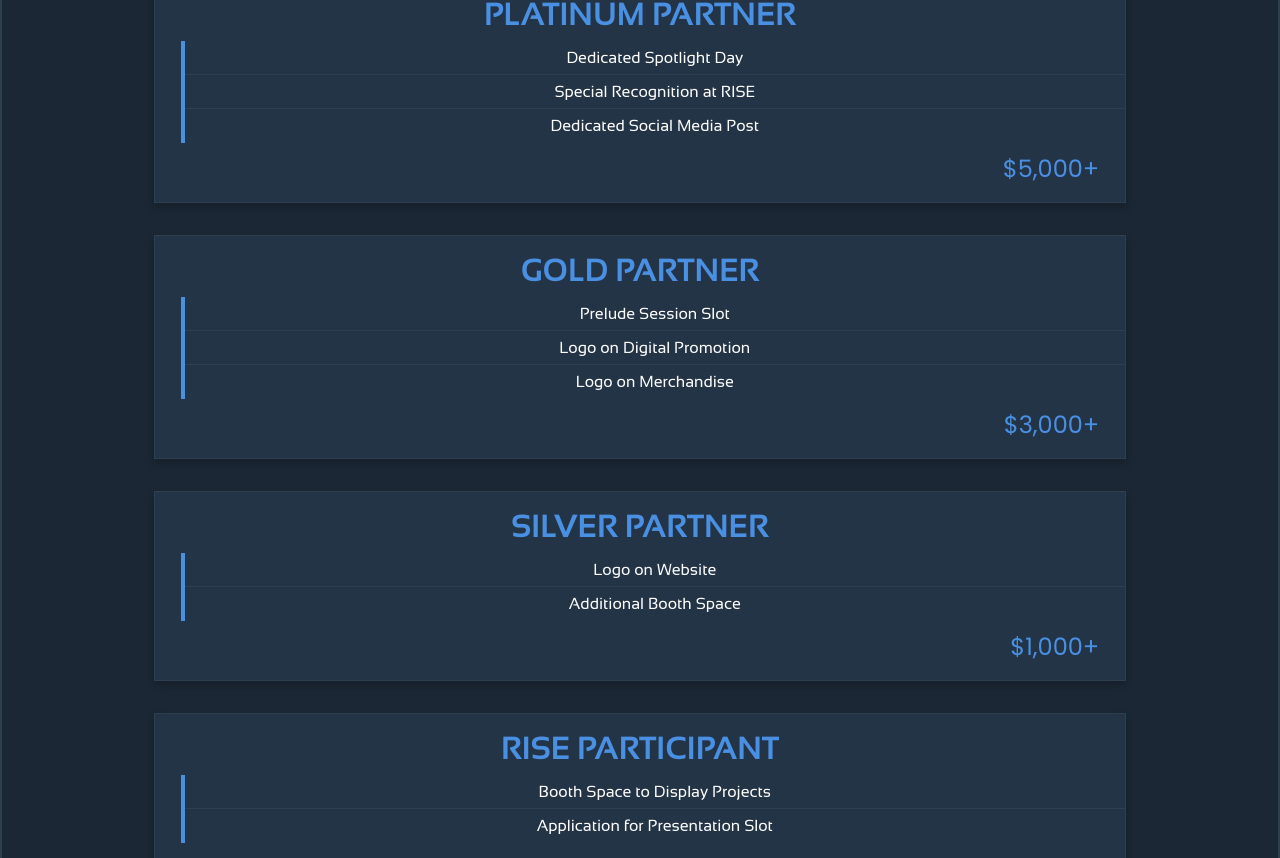
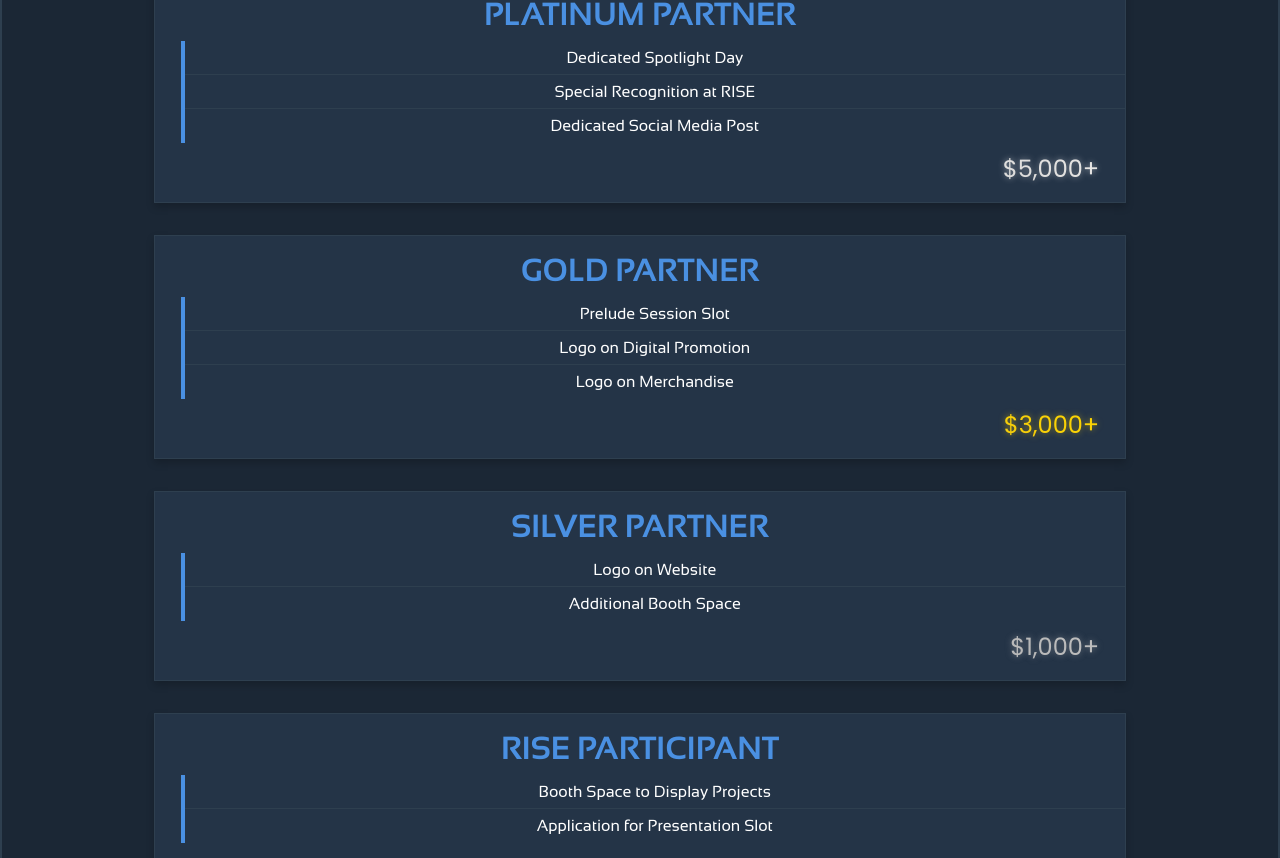
Before and after one commit to purdue-arc/RISE_Site, a React (Create React App) app: page /sponsorship in a window 1280 px wide. Shown: the part 435-1293 px from the top of the page. Built offline with nearby package versions, Linux system fonts and the light colour scheme.

Commit message:
Dollar amount colors

```diff
--- a/src/components/sponsorship/tier-list/TierList.css
+++ b/src/components/sponsorship/tier-list/TierList.css
@@ -68,5 +68,34 @@
     padding-top: 1vh;
     text-align: right;
 }
+.platinum {
+    color: #e5e4e2; /* Base color for platinum */
+    background: -webkit-linear-gradient(45deg, #e5e4e2, #b0b0b0, #e5e4e2);
+    -webkit-background-clip: text;
+    -webkit-text-fill-color: transparent;
+    text-shadow: 0px 0px 6px rgba(255,255,255,0.5);
+}
 
+/* Shiny Gold tier color */
+.gold {
+    color: #ffd700; /* Base color for gold */
+    background: -webkit-linear-gradient(45deg, #ffd700, #d4af37, #ffd700);
+    -webkit-background-clip: text;
+    -webkit-text-fill-color: transparent;
+    text-shadow: 0px 0px 6px rgba(255,215,0,0.5);
+}
+
+/* Silver tier color */
+.silver {
+    color: #c0c0c0; /* Base color for silver */
+    background: -webkit-linear-gradient(45deg, #c0c0c0, #9e9e9e, #c0c0c0);
+    -webkit-background-clip: text;
+    -webkit-text-fill-color: transparent;
+    text-shadow: 0px 0px 6px rgba(192,192,192,0.5);
+}
+
+/* Participant tier color (assuming a blue color for participants) */
+.participant {
+    color: #4a90e2; /* A blue color for participants */
+}
 /* Add any additional styling here */
--- a/src/components/sponsorship/tier-list/TierList.jsx
+++ b/src/components/sponsorship/tier-list/TierList.jsx
@@ -1,7 +1,7 @@
 import React from 'react';
 import './TierList.css';
 
-const Tier = ({ tierName, cost, benefits }) => {
+const Tier = ({ tierName, cost, benefits, tierColor }) => {
     return (
         <div className="tier">
             <div className="tier-name">{tierName}</div>
@@ -10,7 +10,7 @@
                     <div key={index} className="benefit">{benefit}</div>
                 ))}
             </div>
-            <div className="cost">{cost}</div>
+            <div className={`cost ${tierColor}`}>{cost}</div>
         </div>
     );
 };
@@ -18,10 +18,10 @@
 const TierList = () => {
     return (
         <div className="tier-list">
-            <Tier tierName="PLATINUM PARTNER" cost="$5,000+" benefits={["Dedicated Spotlight Day", "Special Recognition at RISE", "Dedicated Social Media Post"]} />
-            <Tier tierName="GOLD PARTNER" cost="$3,000+" benefits={["Prelude Session Slot", "Logo on Digital Promotion", "Logo on Merchandise"]} />
-            <Tier tierName="SILVER PARTNER" cost="$1,000+" benefits={["Logo on Website", "Additional Booth Space"]} />
-            <Tier tierName="RISE PARTICIPANT" cost="FREE" benefits={["Booth Space to Display Projects", "Application for Presentation Slot"]} />
+            <Tier tierName="PLATINUM PARTNER" cost="$5,000+" benefits={["Dedicated Spotlight Day", "Special Recognition at RISE", "Dedicated Social Media Post"]} tierColor="platinum" />
+            <Tier tierName="GOLD PARTNER" cost="$3,000+" benefits={["Prelude Session Slot", "Logo on Digital Promotion", "Logo on Merchandise"]} tierColor="gold" />
+            <Tier tierName="SILVER PARTNER" cost="$1,000+" benefits={["Logo on Website", "Additional Booth Space"]} tierColor="silver" />
+            <Tier tierName="RISE PARTICIPANT" cost="FREE" benefits={["Booth Space to Display Projects", "Application for Presentation Slot"]} tierColor="participant" />
         </div>
     );
 };
```
